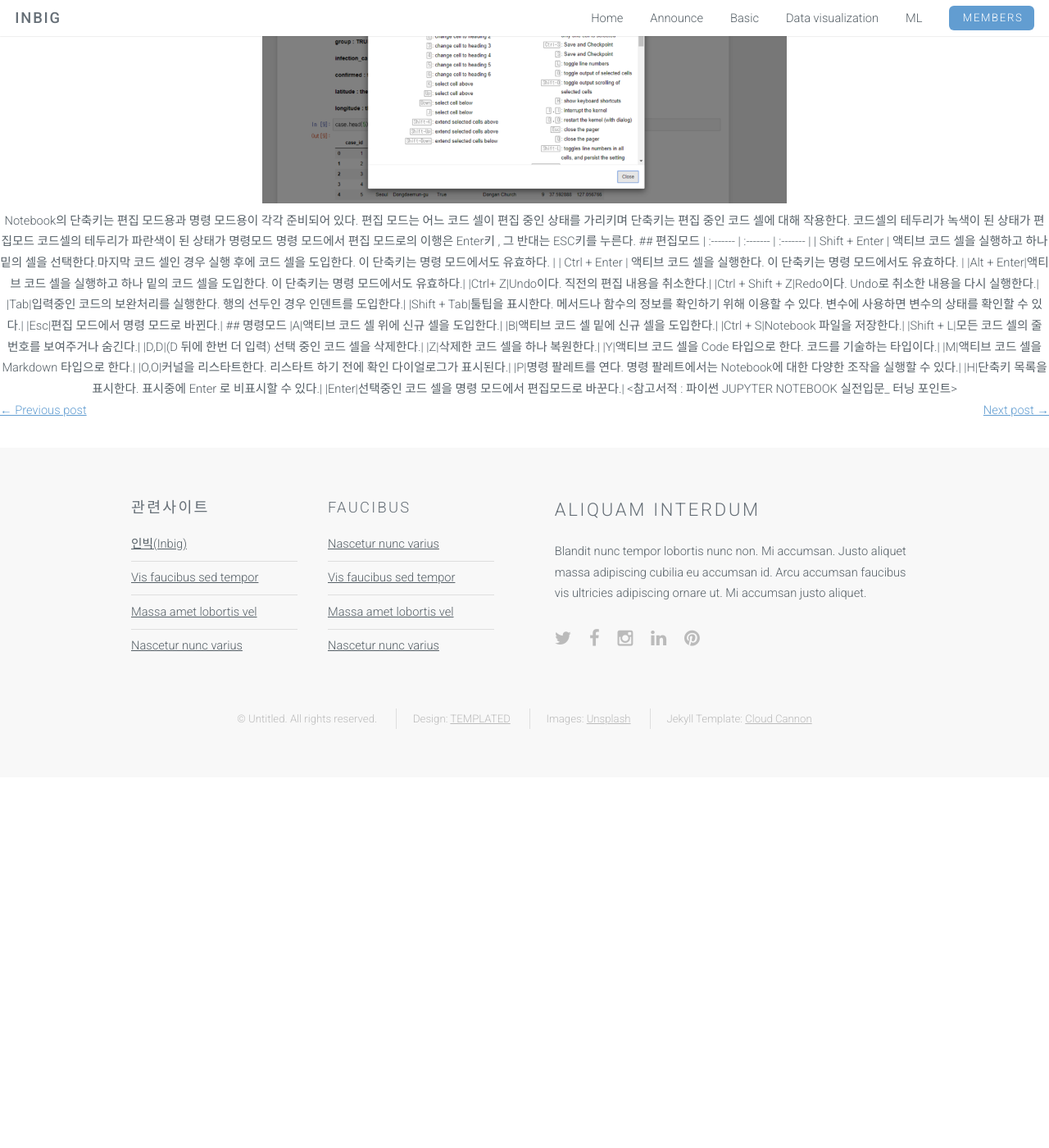
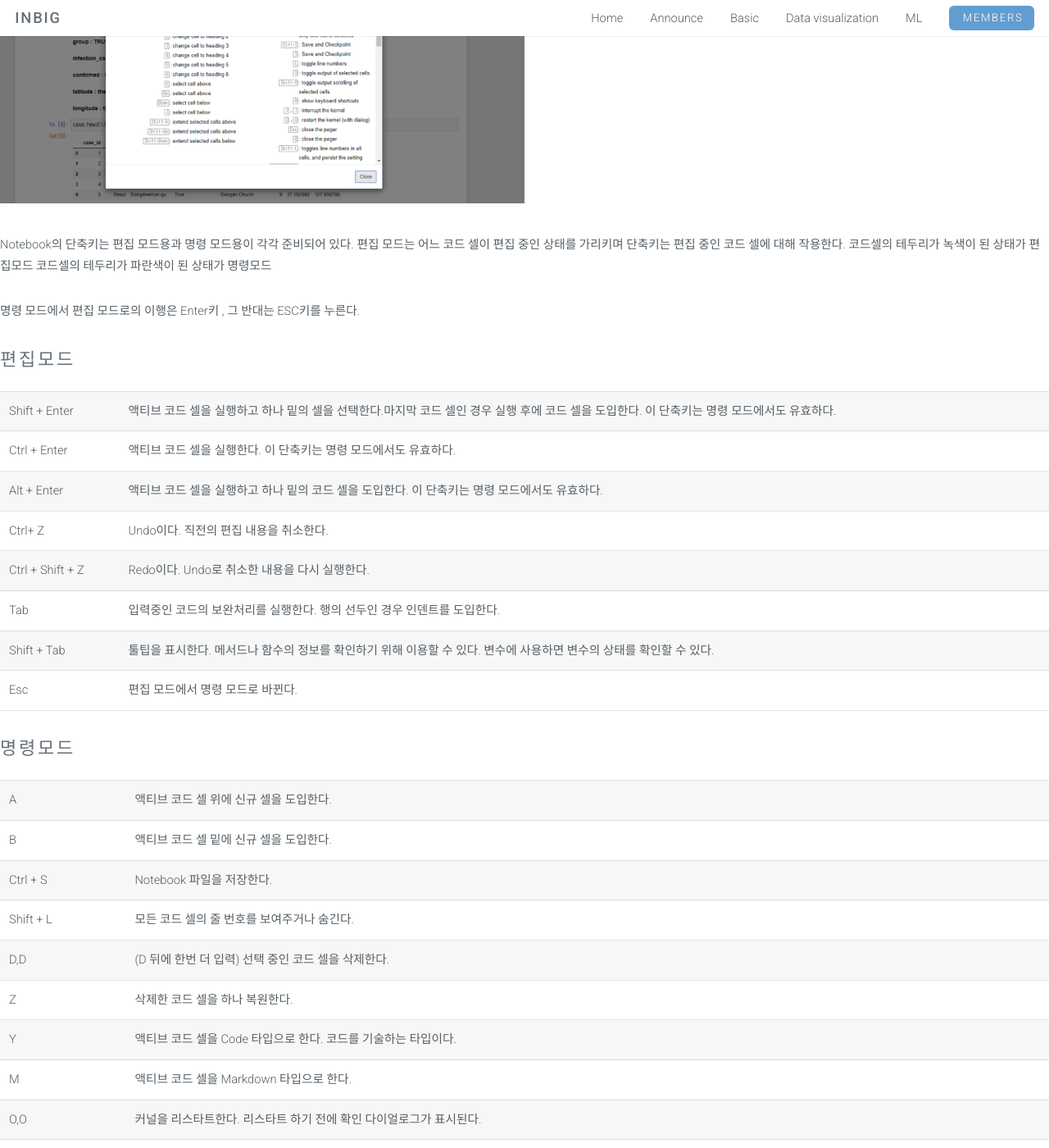
Before and after one commit to inbig/inbig.github.io, a Jekyll site: the page built from _posts/Basic/2020-08-03-first.markdown, in a window 1280 px wide and 1400 px high, scrolled down 483 px. Shown: the whole window at 82% size. Built offline with Jekyll 4.4.1, drawn with Linux system fonts in a browser that asks for light colours; before the commit the page ends 1431 px from its top, so only the background shows below that; some of the changed text lies outside the part shown.

Commit message:
dsasddas

```diff
--- a/_posts/Basic/2020-08-03-first.markdown
+++ b/_posts/Basic/2020-08-03-first.markdown
@@ -5,7 +5,7 @@ date:   2020-08-02 23:02:44
 categories: [Basic]
 ---
 
-<center><img src="{{ site.baseurl }}/images/project1.png" width="50%" height="50%"><center>
+<img src="{{ site.baseurl }}/images/project1.png" width="50%" height="50%">
 
 Notebook의 단축키는 편집 모드용과 명령 모드용이 각각 준비되어 있다.
 편집 모드는 어느 코드 셀이 편집 중인 상태를 가리키며 단축키는 편집 중인 코드 셀에 대해 작용한다.
```
